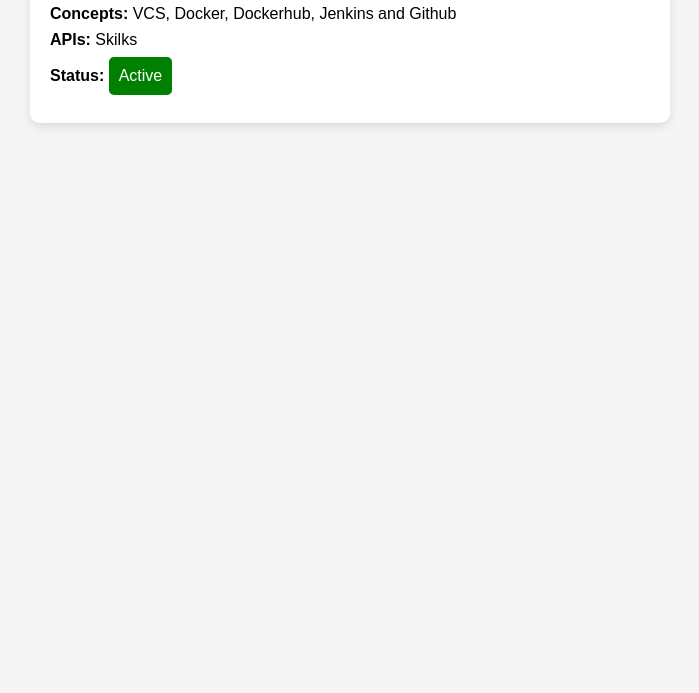
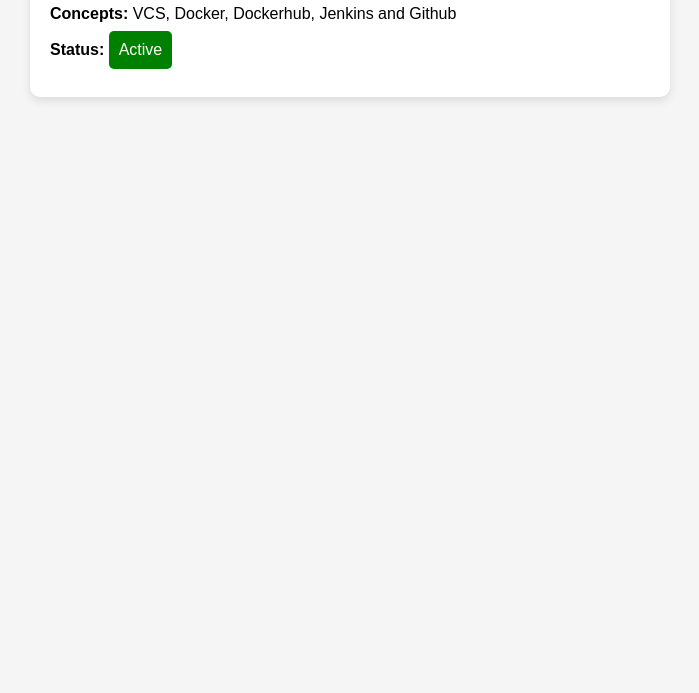
Before and after one commit to harsh0611-iacsd/docjen, a plain HTML site: page index.html in a window 1280 px wide. Shown: the part 107-800 px from the top of the page, without its empty margins (290-989 px from the left). Drawn offline with Linux system fonts and the light colour scheme.

Commit message:
Its Done

```diff
--- a/index.html
+++ b/index.html
@@ -38,7 +38,6 @@
   <div class="machine-header">🔥 Harshvardhan Sanjay Shinde</div>
   <div class="machine-detail"><strong>Date</strong> 25/04/2025</div>
   <div class="machine-detail"><strong>Concepts:</strong> VCS, Docker, Dockerhub, Jenkins and Github</div>
-  <div class="machine-detail"><strong>APIs:</strong> Skilks </div>
   <div class="machine-detail"><strong>Status:</strong> <span class="status">Active</span></div>
 </div>
 
```
